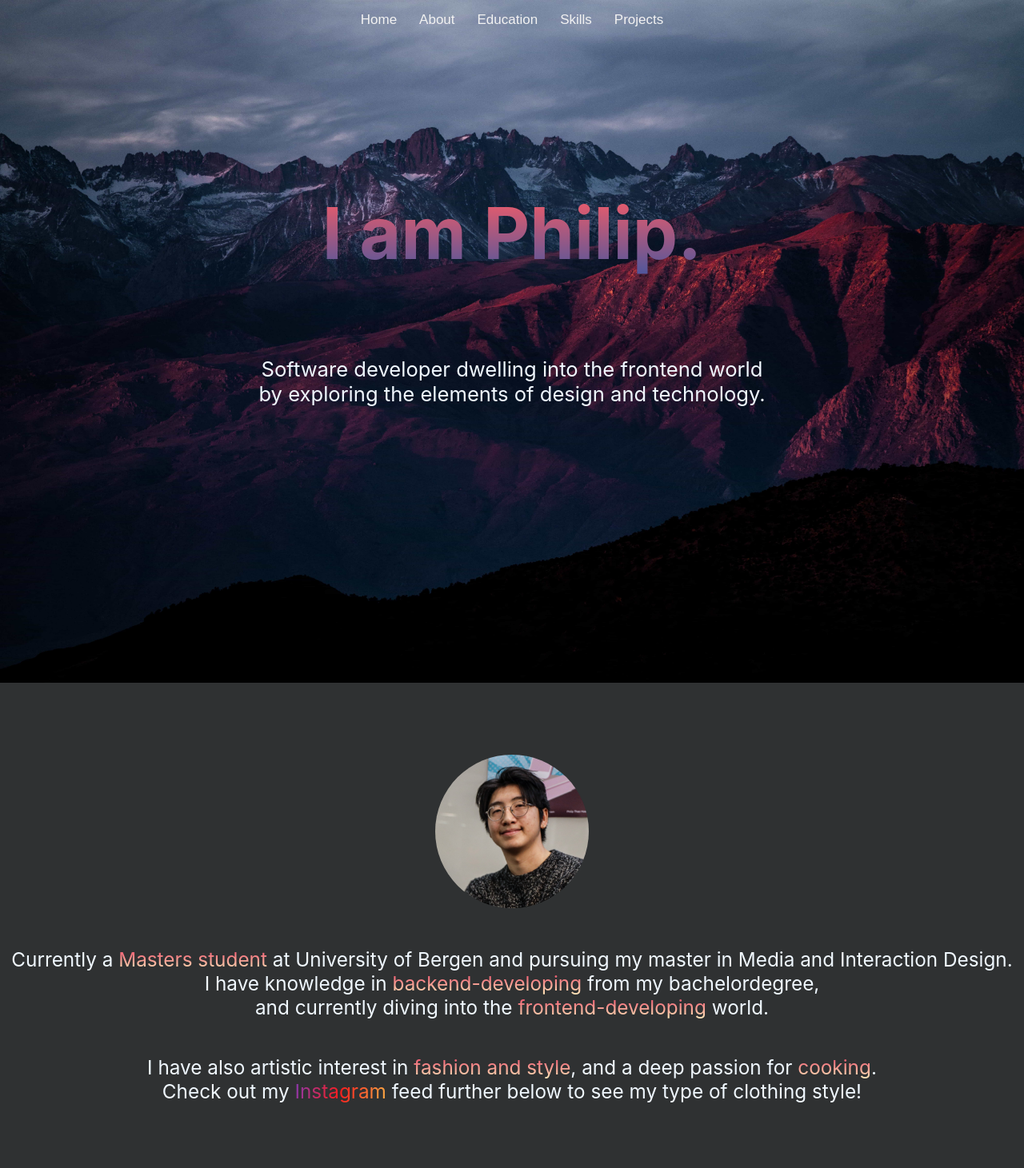
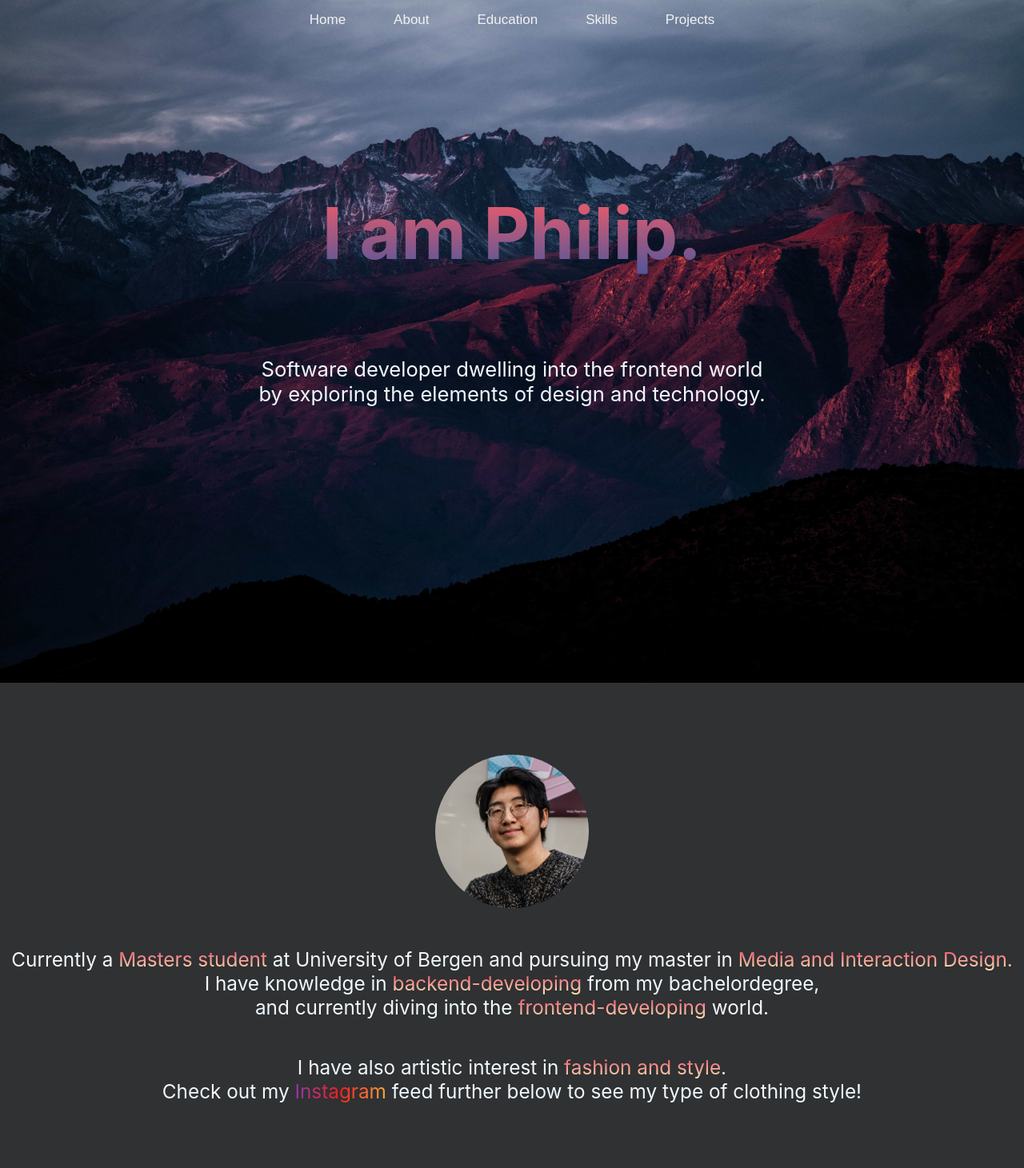
Before and after one commit to philiphoang/Photograph-portfolio, a React (Create React App) app: page / in a window 1280 px wide. Shown: the top 1461 px of the page at 80% size. Built offline with nearby package versions, Linux system fonts and the light colour scheme.

Commit message:
some adjustment to header

```diff
--- a/src/App.js
+++ b/src/App.js
@@ -37,11 +37,11 @@ class App extends Component {
   handleScroll=()=>{
     if (window.scrollY > 600) { //Change the value to either viewport or trigger on section
       if (!this.setState.className) {
-        document.querySelector(".nav").className = "nav scroll";
+        document.querySelector(".menu").className = "menu scroll";
       }
     }
     else {
-      document.querySelector(".nav").className = "nav";
+      document.querySelector(".menu").className = "menu";
     }
   }
 
--- a/src/components/About.js
+++ b/src/components/About.js
@@ -11,11 +11,11 @@ export default class About extends Component {
                         <img id="profile-pic" src={resumeData.profileImage} alt="" />
                     </div>
                     <p id="about-paragraph">
-                            Currently a <span className="highlight">Masters student</span> at University of Bergen and pursuing my master in Media and Interaction Design.<br/>
+                            Currently a <span className="highlight">Masters student</span> at University of Bergen and pursuing my master in <span className="highlight">Media and Interaction Design.</span><br/>
                             I have knowledge in <span className="highlight">backend-developing</span> from my bachelordegree, <br/>and currently diving into the <span className="highlight">frontend-developing</span> world.
                     </p>
                     <p id="about-interests">
-                        I have also artistic interest in <span className="highlight">fashion and style</span>, and a deep passion for <span className="highlight">cooking</span>. <br/>
+                        I have also artistic interest in <span className="highlight">fashion and style</span>. <br/>
                         Check out my <span className="highlight-instagram">Instagram</span> feed further below to see my type of clothing style!
                     </p>
                 </div>
--- a/src/components/Header.js
+++ b/src/components/Header.js
@@ -11,13 +11,9 @@ export default class Header extends Component {
                     <nav id="nav-wrap">
                         {/* <a className="mobile-btn" href="#nav-wrap" title="Show navigation">Show navigation</a>
                         <a className="mobile-btn" href="#" title="Hide navigation">Hide navigation</a> */}
-                        <div className="toggle-menu">
-                            <span className="hamburger"></span>
-                            <span className="hamburger"></span>
-                            <span className="hamburger"></span>
-                        </div>
 
-                        <ul id="nav" className="nav">
+
+                        <ul id="nav" className="menu">
                             <li><a className="navbar-links" href="#home">Home</a></li>
                             <li><a className="navbar-links" href="#about">About</a></li>
                             <li><a className="navbar-links" href="#education">Education</a></li>
--- a/src/components/Projects.js
+++ b/src/components/Projects.js
@@ -72,7 +72,7 @@ export default class Projects extends Component {
                             both its facial expressions, movements and verbally. This enables Talkie to sympathize with the child <br/>
                             and have a emotional reacations to the child's conversations and behaviour.
                         </p>
-                        <ul className="project1-keywords">
+                        {/* <ul className="project1-keywords">
                         <p>Keywords: </p>
                            {project1.keywords.map((item, index) => {
                                return (
@@ -83,7 +83,7 @@ export default class Projects extends Component {
                                    </div>
                                )
                            })}
-                        </ul>
+                        </ul> */}
                     </div>
 
                 </div>
--- a/src/stylesheets/nav.scss
+++ b/src/stylesheets/nav.scss
@@ -22,60 +22,105 @@ nav ul li {
   font-family: "Fira Sans", sans-serif;
   font-size: 17px;
   flex: 1;
-  &:hover {
-    background-color: #555;
-  }
 }
 nav ul li a {
   color: #f2f2f2;
   text-decoration: none;
   padding: 14px;
   &:hover {
-    color: #ff5c65;
+    background: -webkit-linear-gradient(#ed4264, #ffedbc);
+    -webkit-background-clip: text;
+    -webkit-text-fill-color: transparent;
   }
 }
 
-.content {
-  text-align: center;
+.menu {
+  clear: both;
+  max-height: 0;
+  transition: max-height 0.2s ease-out;
 }
 
-.scroll {
-  background-color: #333;
+/* menu icon */
+.menu-icon {
+  cursor: pointer;
+  display: inline-block;
+  float: right;
+  padding: 28px 20px;
+  position: relative;
+  user-select: none;
 }
 
-.toggle-menu {
-  position: absolute;
-  top: 0.75rem;
-  left: 1rem;
-  display: none;
-  flex-direction: column;
-  justify-content: space-between;
-  width: 30px;
-  height: 21px;
+.menu-icon .navicon {
+  background: #333;
+  display: block;
+  height: 2px;
+  position: relative;
+  transition: background 0.2s ease-out;
+  width: 18px;
 }
 
-.toggle-menu .hamburger {
-  height: 3px;
+.menu-icon .navicon:before,
+.menu-icon .navicon:after {
+  background: #333;
+  content: "";
+  display: block;
+  height: 100%;
+  position: absolute;
+  transition: all 0.2s ease-out;
   width: 100%;
-  background-color: white;
-  border-radius: 10px;
 }
 
-@media (max-width: 600px) {
-  .toggle-menu {
-    display: flex;
+.navicon:before {
+  top: 5px;
+}
+
+.navicon:after {
+  top: -5px;
+}
+
+/* menu btn */
+
+.menu-btn {
+  display: none;
+}
+
+.menu-btn:checked ~ .menu {
+  max-height: 240px;
+}
+
+.menu-btn:checked ~ .menu-icon .navicon {
+  background: transparent;
+}
+
+.menu-btn:checked ~ .menu-icon .navicon:before {
+  transform: rotate(-45deg);
+}
+
+.menu-btn:checked ~ .menu-icon .navicon:after {
+  transform: rotate(45deg);
+}
+
+.menu-btn:checked ~ .menu-icon:not(.steps) .navicon:before,
+.menu-btn:checked ~ .menu-icon:not(.steps) .navicon:after {
+  top: 0;
+}
+
+/* 48em = 768px */
+
+@media (min-width: 48em) {
+  .menu li {
+    float: left;
+  }
+  .menu li a {
+    padding: 20px 30px;
   }
 
-  .nav {
-    flex-direction: column;
-    align-items: flex-start;
+  .menu {
+    clear: none;
+    float: left;
+    max-height: none;
   }
-
-  .nav ul {
-    flex-direction: column;
-  }
-
-  .nav li a {
-    padding: 0.5rem 1rem;
+  .menu-icon {
+    display: none;
   }
 }
```
Also changed, not shown: 1 other file (tests, documents, lock files or other folders).
